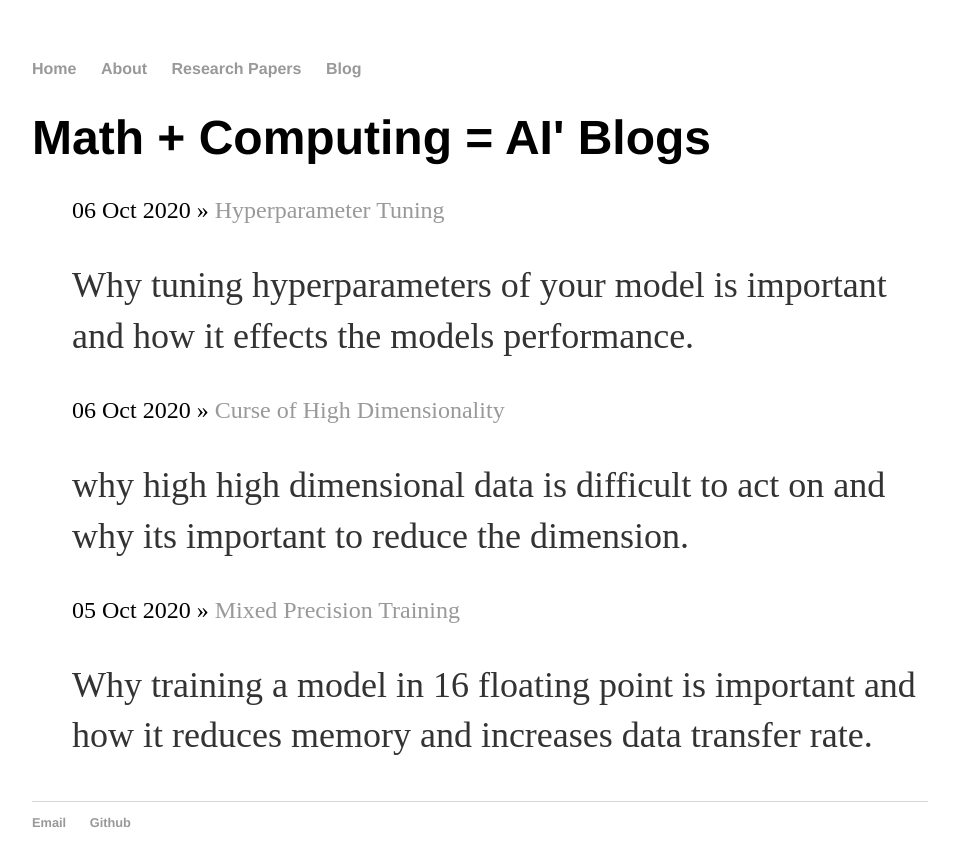
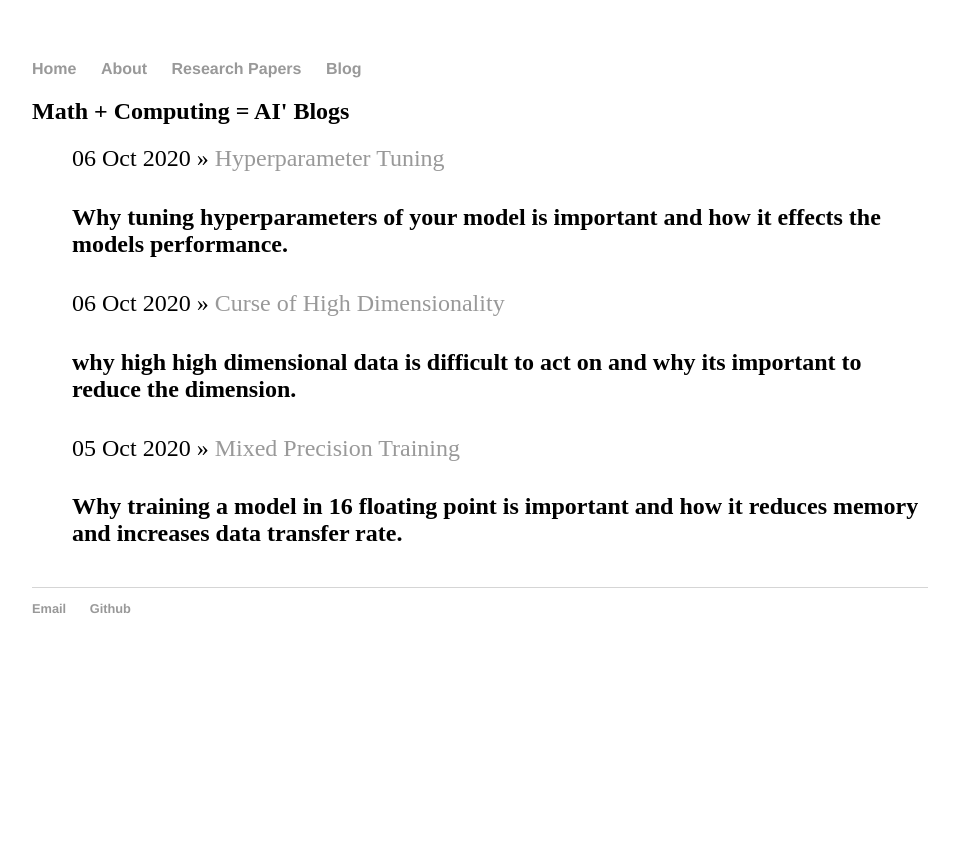
Before and after one commit to Mayurji/mayurji.github.io, a Jekyll site: the page built from blog/index.html, in a window 1280 px wide. Shown: the top 866 px of the page, without its empty margins (160-1119 px from the left). Built offline with Jekyll 4.4.1, drawn with Linux system fonts in a browser that asks for light colours.

Commit message:
Update index.html

```diff
--- a/blog/index.html
+++ b/blog/index.html
@@ -2,11 +2,11 @@
 layout: default
 title: Math + Computing = AI' Blogs
 ---
-<h1>{{ page.title }}</h1>
+<h2>{{ page.title }}</h2>
 <ul class="posts">
 
   {% for post in site.posts %}
     <li><span>{{ post.date | date_to_string }}</span> » <a href="{{ post.url }}" title="{{ post.title }}">{{ post.title }}</a></li>
-    <p>{{post.description}}</p>
+    <h4>{{post.description}}</h4>
   {% endfor %}
 </ul>
```
